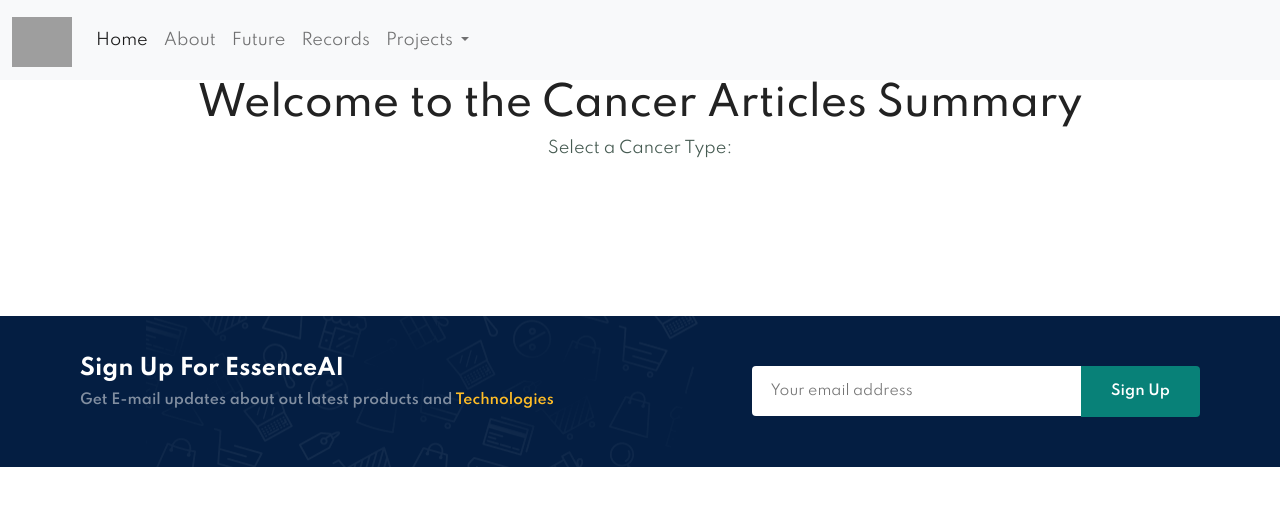
After one commit to dhilanfye34/EssenceAI, a Flask app: template app/templates/cancerList.html in a window 1280 px wide. The commit adds this page. Shown: the top 508 px of the page. Run offline with Flask 3, Linux system fonts and the light colour scheme; the template is opened without the code that fills it, so the values that code supplies are empty; parts of the project's set-up code (start-up, migrations or seed data) failed here and were passed over; grey boxes are pictures that could not be loaded.

Commit message:
I love it

```diff
--- /dev/null
+++ b/app/templates/cancerList.html
@@ -0,0 +1,27 @@
+{% extends "base.html" %}
+
+{% block title %}Cancer Articles Summary{% endblock %}
+
+{% block content %}
+<h1>Welcome to the Cancer Articles Summary</h1>
+<p>Select a Cancer Type:</p>
+<section id="product1" class="section-p1">
+        <div class="pro-container">
+
+                <!-- Content goes here -->
+
+            {% for cancer_type in cancer_types %}
+                <div class="pro">
+                    <a href="{{ url_for('main.cancer', cancer_type=cancer_type) }}">
+                        <img src="{{ url_for('static', filename='Images/Cancers/' ~ cancer_type|replace(' ', '') ~ '.png') }}" alt="{{ cancer_type }}">
+                        <div class="des">
+                            <h5>{{ cancer_type }}</h5>
+                        </div>
+                    </a>
+                </div>
+            {% endfor %}
+
+        </div>
+</section>
+
+{% endblock %}
```
Also changed, not shown: app/templates/index.html (+2 -17 lines).
